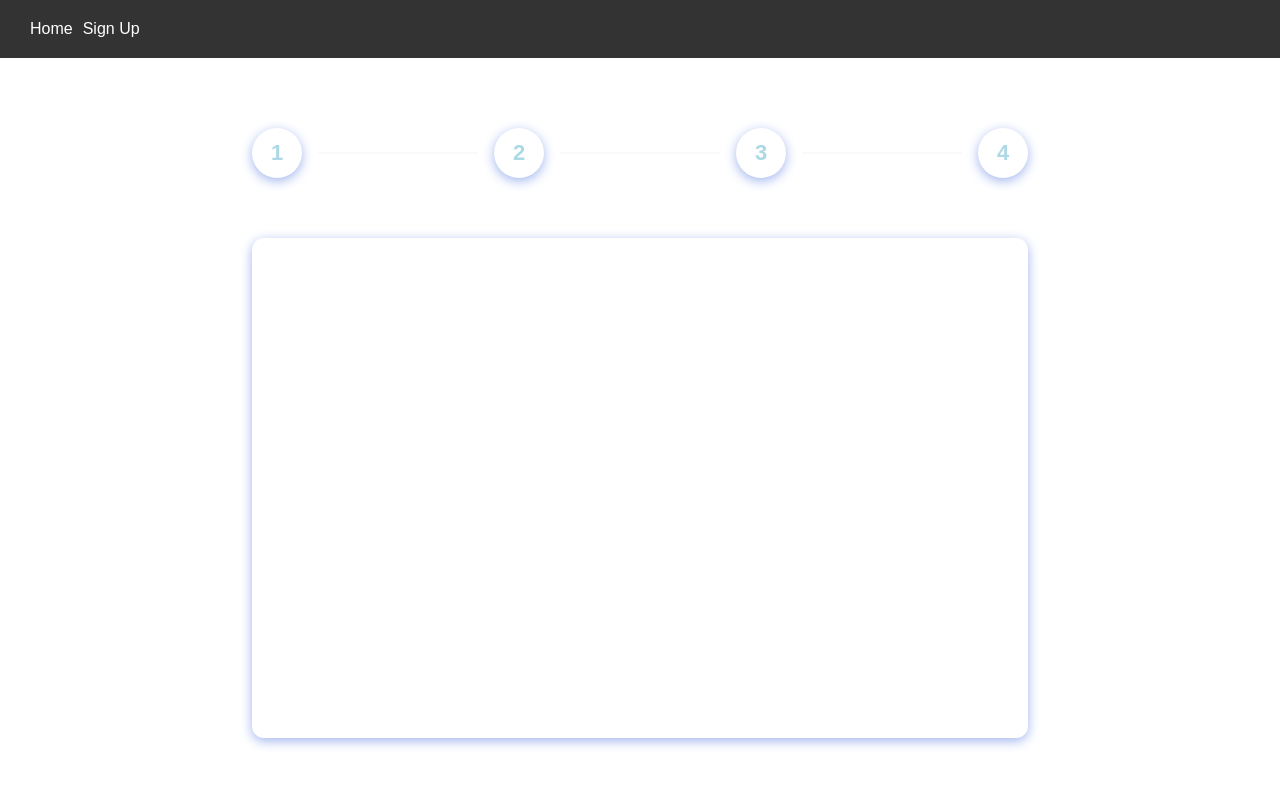
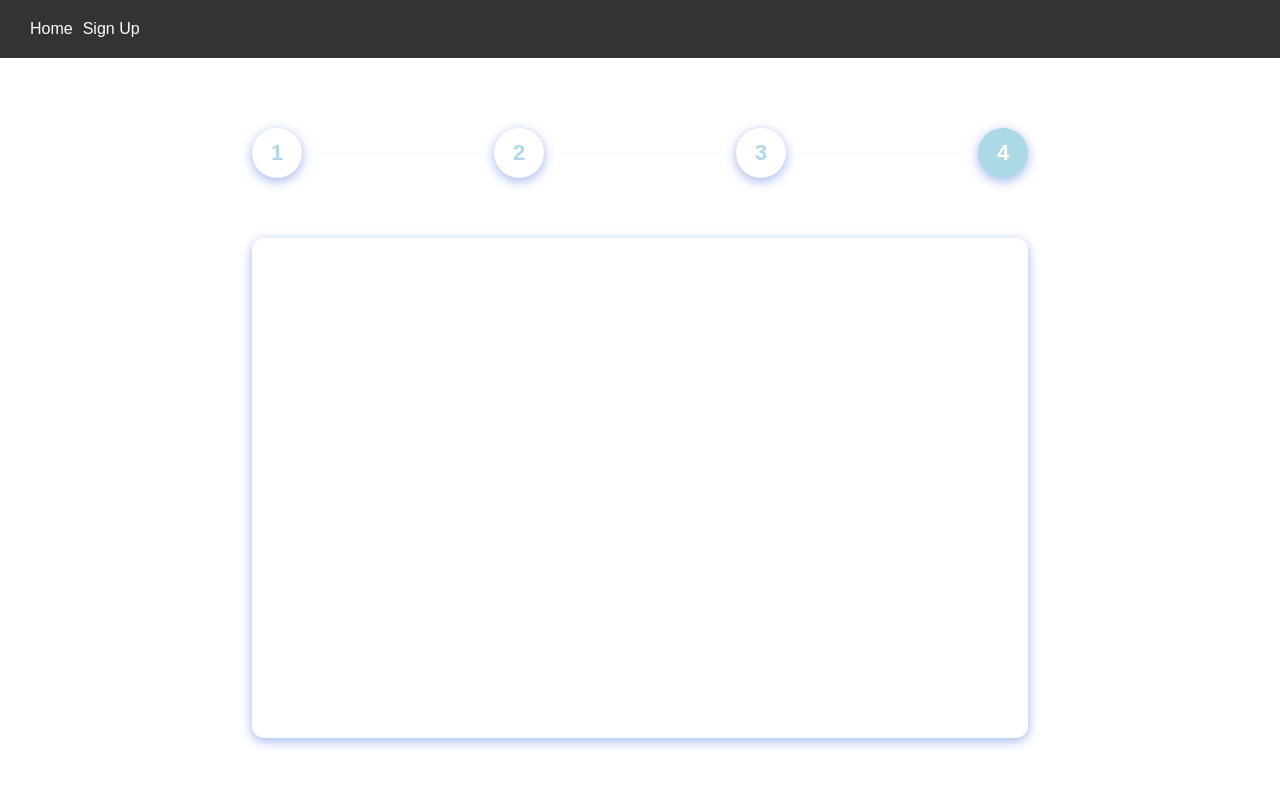
Before and after one commit to Zyar3k/step_indicator_react, a React (Create React App) app: page /step4 in a window 1280 px wide. Shown: the top 786 px of the page. Built offline with nearby package versions, Linux system fonts and the light colour scheme.

Commit message:
Fix problm wtih routing

```diff
--- a/src/App.js
+++ b/src/App.js
@@ -1,4 +1,4 @@
-import { BrowserRouter as Router, Route, NavLink } from "react-router-dom";
+import { BrowserRouter as Router, Route, Link } from "react-router-dom";
 
 import "./App.css";
 import Signup from "./components/Signup";
@@ -7,8 +7,8 @@ function App() {
   return (
     <Router>
       <nav>
-        <NavLink to='/'>Home</NavLink>
-        <NavLink to='/signup/step1'>Sign Up</NavLink>
+        <Link to='/'>Home</Link>
+        <Link to='/signup/step1'>Sign Up</Link>
       </nav>
       <Route exact path='/'>
         <h2 className='homeTitle'>Home</h2>
--- a/src/components/StepIndicator.js
+++ b/src/components/StepIndicator.js
@@ -3,23 +3,28 @@ import { Route, NavLink } from "react-router-dom";
 const StepIndicator = () => {
   const steps = [
     {
-      path: "signup/step1",
+      path: "/step1",
     },
     {
-      path: "signup/step2",
+      path: "/step2",
     },
     {
-      path: "signup/step3",
+      path: "/step3",
     },
     {
-      path: "signup/step4",
+      path: "/step4",
     },
   ];
   return (
     <div className='stepIndicator'>
       {steps.map((step, index) => (
         <>
-          <NavLink key={index} to={step.path}>
+          <NavLink
+            exact
+            activeClassName='activeLink'
+            key={index}
+            to={step.path}
+          >
             {index + 1}
           </NavLink>
           <hr />
```
Also changed, not shown: 1 other file (tests, documents, lock files or other folders).
